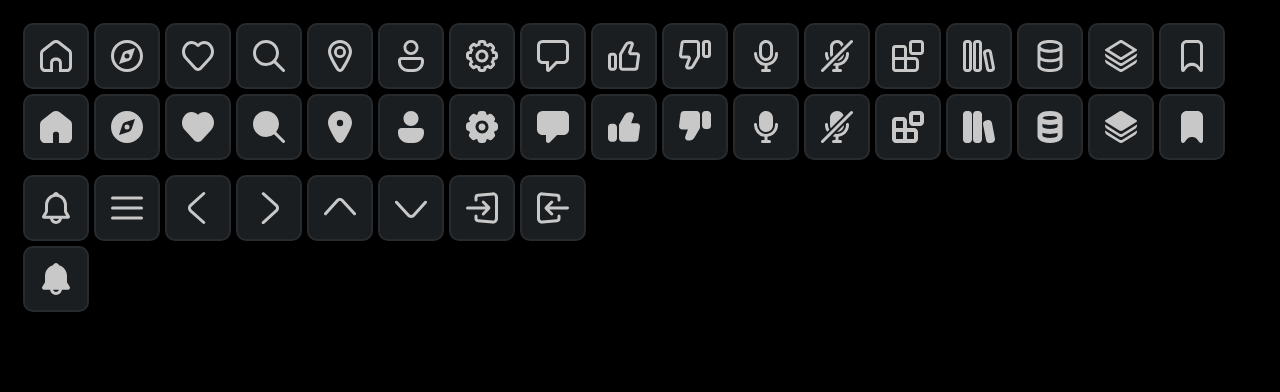
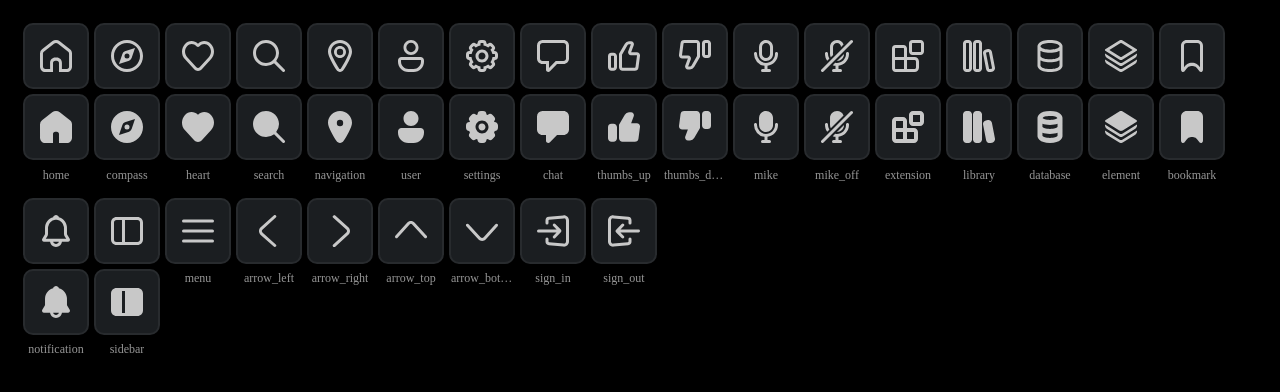
Before and after one commit to vector-icons/vector_icons, a plain HTML site: page view/index.html in a window 1280 px wide. Drawn offline with Linux system fonts and the light colour scheme; no server answers; a web font is replaced by a local one.

Commit message:
Added icon about sidebar

```diff
--- a/assets/icons.json
+++ b/assets/icons.json
@@ -71,6 +71,10 @@
         "normal": "./svgs/notification.svg",
         "active": "./svgs/notification-active.svg"
     },
+    "sidebar": {
+        "normal": "./svgs/sidebar.svg",
+        "active": "./svgs/sidebar-active.svg"
+    },
     "menu": {"normal": "./svgs/menu.svg"},
     "arrow_left": {"normal": "./svgs/arrow_left.svg"},
     "arrow_right": {"normal": "./svgs/arrow_right.svg"},
--- a/view/index.js
+++ b/view/index.js
@@ -22,9 +22,11 @@ fetch("../assets/icons.json").then(async response => {
             const r2 = await fetch("../assets/" + path["active"]);
 
             const div = document.createElement("div");
+            const divWrapper = document.createElement("div");
             div.style.display = "flex";
             div.style.flexDirection = "column";
             div.style.gap = "5px";
+            div.style.color = "var(--foreground3)";
             div.tabIndex = 1;
 
             const svg1 = new DOMParser().parseFromString(await r1.text(), "text/html")
@@ -50,7 +52,20 @@ fetch("../assets/icons.json").then(async response => {
                 div.appendChild(wrapper);
             }
 
-            viewer.appendChild(div);
+            divWrapper.appendChild(div);
+            viewer.appendChild(divWrapper);
+
+            {
+                const wrapper = document.createElement("div");
+                wrapper.textContent = name;
+                wrapper.style.maxWidth = `calc(${iconSize} + 30px)`;
+                wrapper.style.overflow = "hidden";
+                wrapper.style.textOverflow = "ellipsis";
+                wrapper.style.fontSize = "12px";
+                wrapper.style.color = "var(--foreground3)"
+
+                divWrapper.appendChild(wrapper);
+            }
         }
     }
 });
--- a/view/styles/main.css
+++ b/view/styles/main.css
@@ -21,7 +21,13 @@ body { background-color: var(--background); }
     padding: 15px;
 }
 
-#viewer > * > * {
+#viewer > * {
+    display: flex;
+    flex-direction: column;
+    align-items: center;
+    gap: 7.5px;
+}
+#viewer > * > *:nth-child(1) > * {
     display: flex;
     background-color: var(--rearground);
     padding: 15px;
@@ -31,9 +37,9 @@ body { background-color: var(--background); }
     transition-property: translate, fill;
     transition-duration: 0.3s;
 }
-#viewer > *:hover > * {
+#viewer > * > *:hover > * {
     fill: var(--foreground);
 }
 
-#viewer > *:hover > * { translate: 0px -10%; }
-#viewer > *:focus > * { translate: 0px; }
+#viewer > * > *:hover > * { translate: 0px -10%; }
+#viewer > * > *:focus > * { translate: 0px -20%; }
```
Also changed, not shown: assets/svgs/sidebar-active.svg (added), assets/svgs/sidebar.svg (added).
